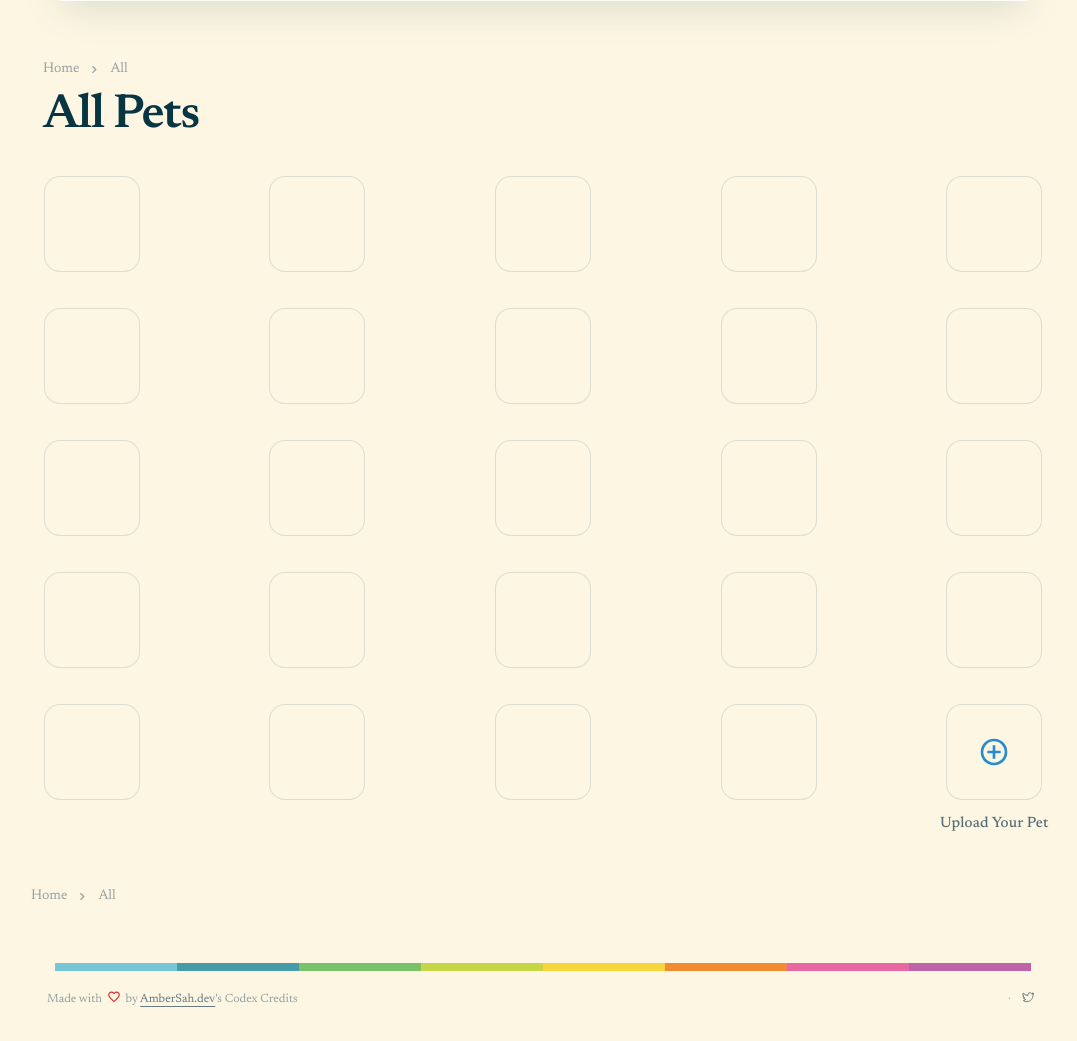
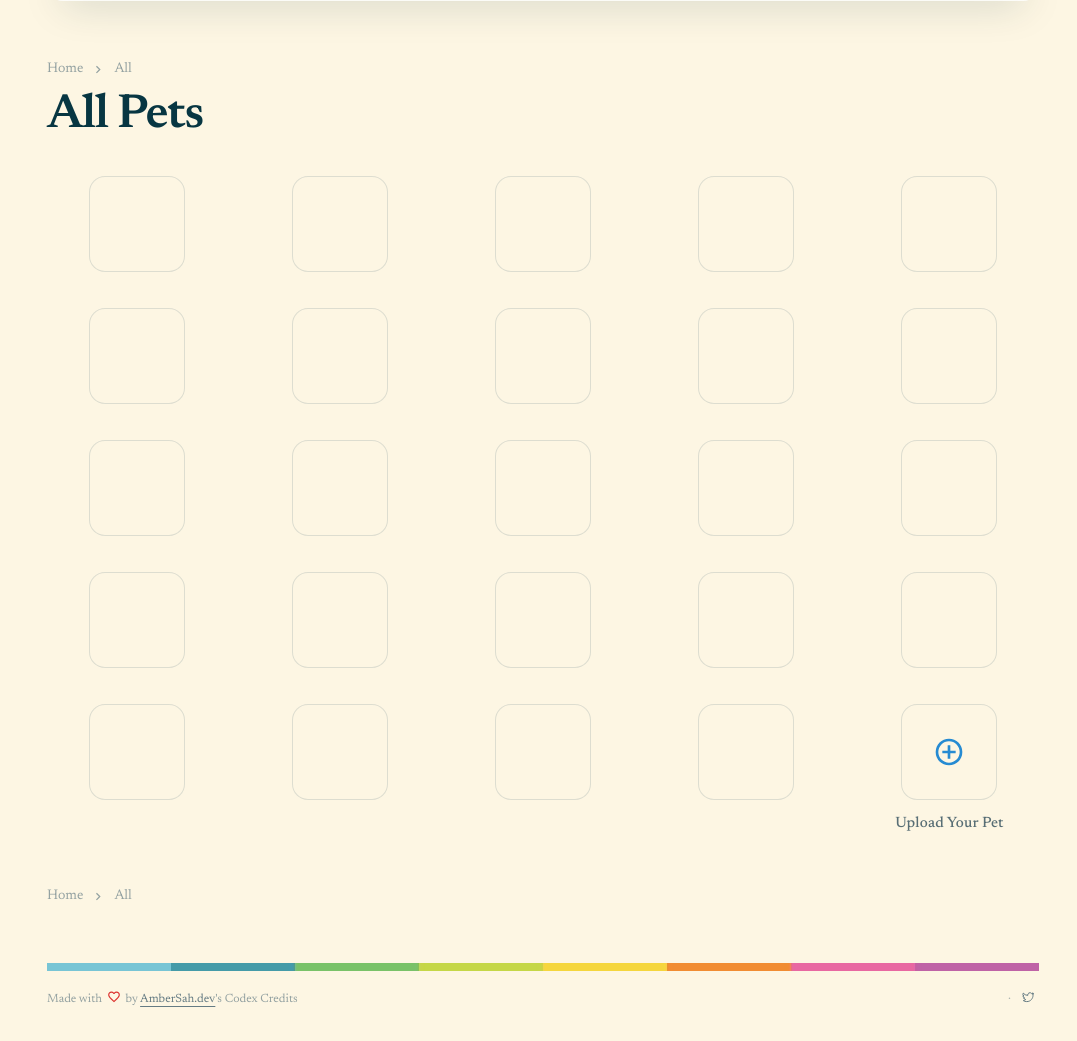
Before and after one commit to AmberSahdev/CodexPetShop, a Flask app: page /all in a window 1280 px wide. Shown: the part 86-1127 px from the top of the page, without its empty margins (97-1174 px from the left). Run offline with Flask 3, Linux system fonts and the light colour scheme; some libraries are stand-ins or nearby versions.

Commit message:
fixed alignment

```diff
--- a/templates/all.html
+++ b/templates/all.html
@@ -96,15 +96,9 @@
     }
   }
 
-  @media (min-width: 1024px) {
-    .all-heading-shell {
-      padding-left: 0.75rem;
-      padding-right: 0.75rem;
-    }
-  }
 </style>
-<section class="mx-auto max-w-6xl px-6 pt-6 pb-6 md:pt-6 md:pb-6">
-  <div class="all-heading-shell mx-auto max-w-5xl">
+<section class="mx-auto max-w-5xl px-4 pt-6 pb-6">
+  <div>
     <a href="/" class="inline-flex items-center gap-2 text-sm text-base1 transition hover:text-base02">
       <span>Home</span>
       {{ icon('chevron_right', 'icon text-[15px]') }}
@@ -155,7 +149,7 @@
     </a>
   </div>
 
-  <div class="mx-auto mt-10 max-w-5xl md:mt-12">
+  <div class="mt-10 md:mt-12">
     <a href="/" class="inline-flex items-center gap-2 text-sm text-base1 transition hover:text-base02">
       <span>Home</span>
       {{ icon('chevron_right', 'icon text-[15px]') }}
--- a/templates/base.html
+++ b/templates/base.html
@@ -115,14 +115,15 @@
     </div>
   </header>
   <main class="pt-10">{% block content %}{% endblock %}</main>
-  <div class="mx-auto max-w-5xl px-6 mt-8">
+  <div class="mx-auto max-w-5xl px-4 mt-8">
     <img src="{{ url_for('static', filename='colorbar.png') }}"
          alt=""
          class="h-2 w-full object-cover"
          aria-hidden="true" />
   </div>
 
-  <footer class="mx-auto flex max-w-5xl items-center justify-between gap-4 px-4 pt-4 pb-8 text-xs text-base1">
+  <footer class="mx-auto max-w-5xl px-4 pt-4 pb-8 text-xs text-base1">
+    <div class="flex items-center justify-between gap-4">
       <span class="min-w-0">
         Made with
         {{ icon('favorite', 'icon text-[14px] text-sol-red mx-0.5') }}
@@ -136,6 +137,7 @@
           </svg>
         </a>
       </span>
+    </div>
   </footer>
   {% block scripts %}{% endblock %}
 </body>
```
Lines whose indentation alone changed are shown as unchanged.
